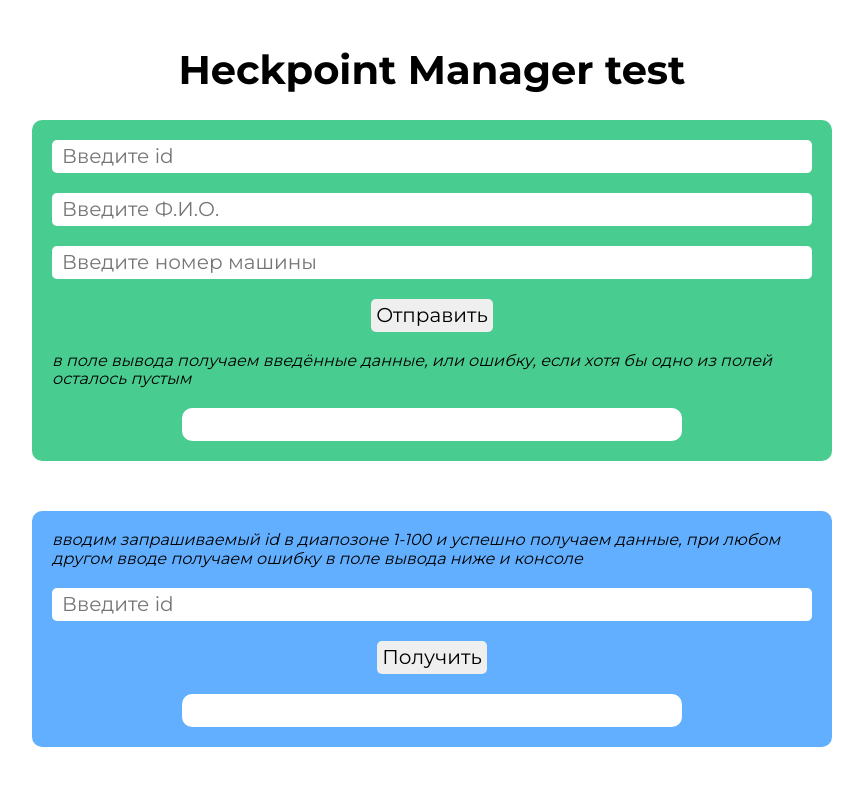
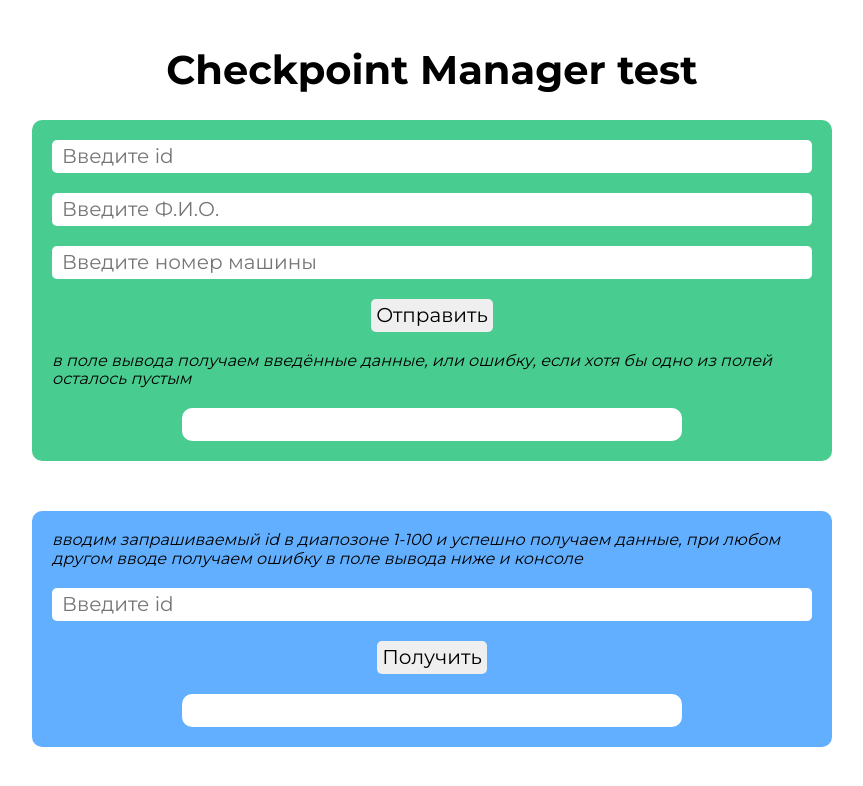
Before and after one commit to PipolaPopala/Checkpoint_Manager_test, a plain HTML site: page index.html in a window 1280 px wide. Shown: the whole page, without its empty margins (208-1071 px from the left). Drawn offline with nearby package versions, Linux system fonts and the light colour scheme.

Commit message:
fix: some mistake with title

```diff
--- a/index.html
+++ b/index.html
@@ -3,7 +3,7 @@
 <head>
     <meta charset="UTF-8">
     <meta name="viewport" content="width=device-width, initial-scale=1.0">
-    <title>Heckpoint Manager</title>
+    <title>Checkpoint Manager</title>
     <link rel="preconnect" href="https://fonts.googleapis.com">
     <link rel="preconnect" href="https://fonts.gstatic.com" crossorigin>
     <link href="https://fonts.googleapis.com/css2?family=Montserrat:wght@400;700&display=swap" rel="stylesheet">
@@ -16,7 +16,7 @@
     <div class="body-container">
 
         <header>
-            <h1 class="title">Heckpoint Manager test</h1>
+            <h1 class="title">Checkpoint Manager test</h1>
         </header>
 
         <main>
```
